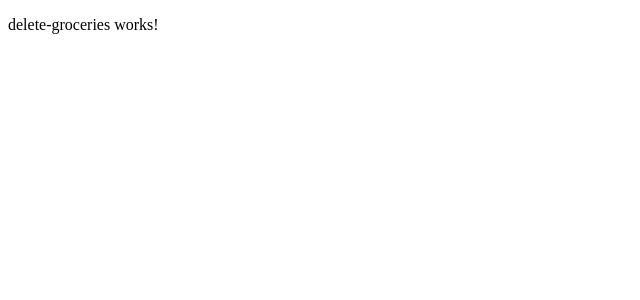
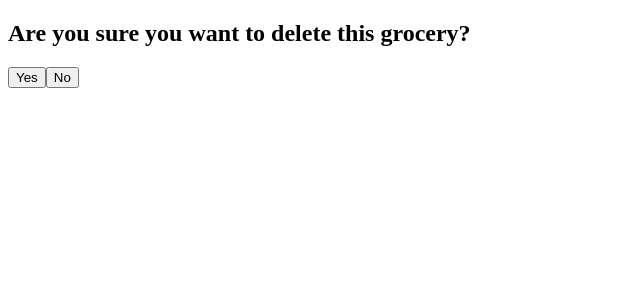
Before and after one commit to GabrielP295/angular_crud_in_class, an Angular app in the folder groceries_app/: page /delete-groceries/1 in a window 1280 px wide. Shown: the top 300 px of the page, without its empty margins (0-640 px from the left). Built offline with nearby package versions, Linux system fonts and the light colour scheme.

Commit message:
Deletion handled on its own seperate page affecting the in memory database

```diff
--- a/groceries_app/src/app/pages/delete-groceries/delete-groceries.html
+++ b/groceries_app/src/app/pages/delete-groceries/delete-groceries.html
@@ -1 +1,3 @@
-<p>delete-groceries works!</p>
+<h2>Are you sure you want to delete this grocery?</h2>
+<button (click)="deleteGrocery()">Yes</button>
+<button [routerLink]="['/read-groceries']">No</button>
--- a/groceries_app/src/app/pages/delete-groceries/delete-groceries.ts
+++ b/groceries_app/src/app/pages/delete-groceries/delete-groceries.ts
@@ -1,11 +1,23 @@
-import { Component } from '@angular/core';
+import { Component, inject } from '@angular/core';
+import { ActivatedRoute, Router, RouterLink } from "@angular/router";
+import { GroceriesDatabase } from '../../services/groceries-database';
 
 @Component({
   selector: 'app-delete-groceries',
-  imports: [],
+  imports: [RouterLink],
   templateUrl: './delete-groceries.html',
   styleUrl: './delete-groceries.scss',
 })
 export class DeleteGroceries {
+  route = inject(ActivatedRoute);
+  router = inject(Router);
+  groceryService = inject(GroceriesDatabase);
 
+  deleteGrocery() {
+    const id = this.route.snapshot.paramMap.get('id');
+
+    const deletedUser = this.groceryService.deleteGrocery(id!);
+
+    if (deletedUser) this.router.navigate(['/read-groceries']);
+  }
 }
--- a/groceries_app/src/app/pages/update-groceries/update-groceries.ts
+++ b/groceries_app/src/app/pages/update-groceries/update-groceries.ts
@@ -34,9 +34,11 @@ export class UpdateGroceries implements OnInit {
   }
 
   editGrocery() {
-    const {item, price, store} = this.formGroup.value;
+    let {item, price, store} = this.formGroup.value;
 
-    const updatedUser = this.groceryService.updateGrocery(this.id!, {item, price, store})
+    price = Number(price);
+
+    const updatedUser = this.groceryService.updateGrocery(this.id!, {item, price, store});
 
     if (updatedUser) this.router.navigate(['/read-groceries']);
   }
--- a/groceries_app/src/app/services/groceries-database.ts
+++ b/groceries_app/src/app/services/groceries-database.ts
@@ -39,7 +39,7 @@ export class GroceriesDatabase {
     return this.groceries.indexOf(this.readGroceryById(groceryId)!);
   }
 
-  updateGrocery(groceryId: string, updateParams: Partial<Omit<Groceries, 'id'>>) {
+  updateGrocery(groceryId: string, updateParams: updateParams) {
     const groceryToUpdate = this.readGroceryById(groceryId);
 
     if (!groceryToUpdate) {
```
